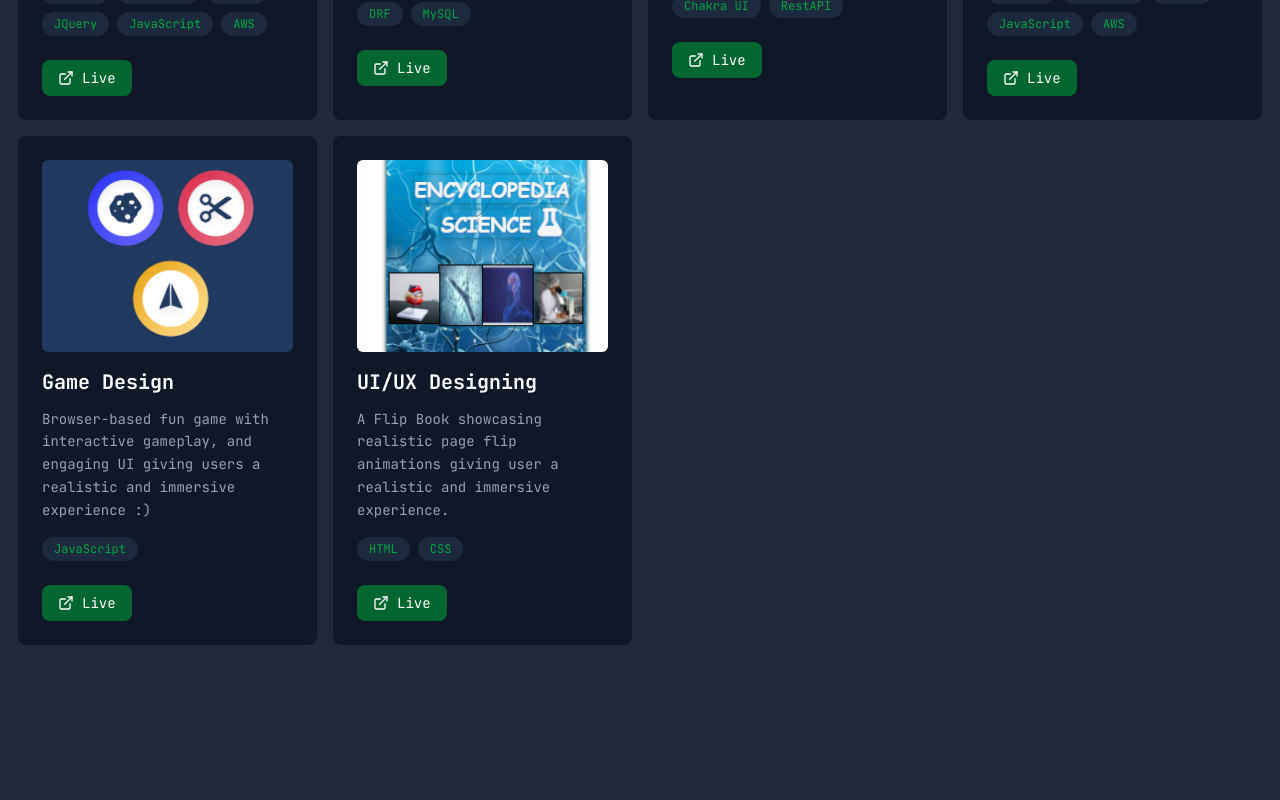
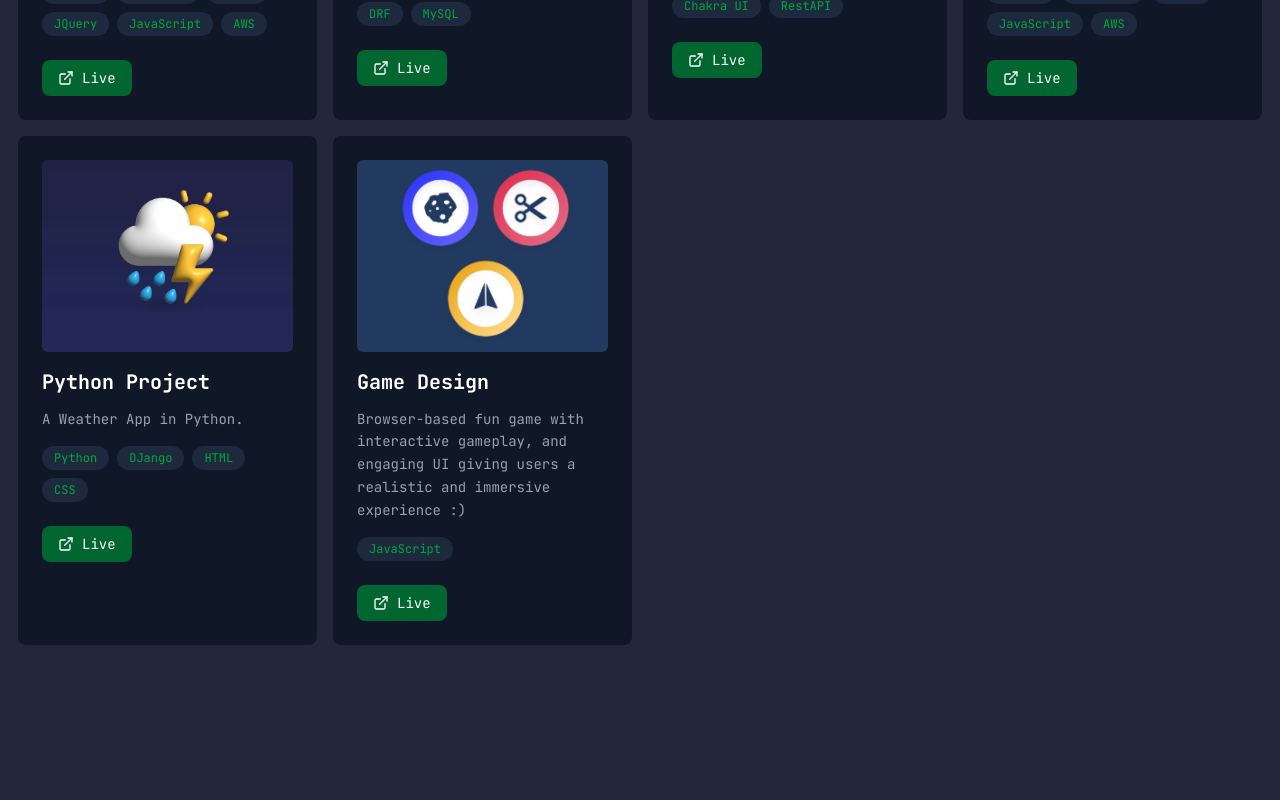
Before and after one commit to Sumnayak-Dev007/Portfolio, a Next.js app in the folder portfolio/: page / in a window 1280 px wide. Shown: the part 3640-4440 px from the top of the page. Built offline with nearby package versions, Linux system fonts and the light colour scheme.

Commit message:
project section

```diff
--- a/portfolio/app/components/Contact.jsx
+++ b/portfolio/app/components/Contact.jsx
@@ -118,7 +118,7 @@ export default function Contact() {
           initial={{ opacity: 0 }}
           whileInView={{ opacity: 1 }}
           transition={{ delay: 0.7, duration: 0.5 }}
-          className="text-gray-400 max-w-2xl mx-auto text-sm sm:text-base">
+          className="text-gray-400 max-w-4xl mx-auto text-sm sm:text-base">
             Whether it's a project, collaboration, or just a tech chat, I'm all ears.
           </motion.p>
         </motion.div>
--- a/portfolio/assets/assets.js
+++ b/portfolio/assets/assets.js
@@ -124,25 +124,26 @@ export const workData = [
     stack: ["Django", "Tailwind", "MySQL", "JavaScript", "AWS"],
   },
   {
+    title: 'Python Project',
+    description: 'API Project',
+    bgImage: '/work-8.jpg',
+    year: "2024",
+    tag: "Weather App",
+    link: "https://flipbook-jfru.onrender.com/",
+    features: "A Weather App in Python.",
+    stack: ["Python","DJango","HTML", "CSS"],
+  },
+  {
     title: 'Game Design',
     description: 'Frontend Project',
     bgImage: '/work-3.png',
     year: "2024",
     tag: "Game Zone",
-    link: "https://flipbook-jmkh.onrender.com/",
+    link: "https://django-weather-app-suc7.onrender.com/",
     features: "Browser-based fun game with interactive gameplay, and engaging UI giving users a realistic and immersive experience :)",
     stack: ["JavaScript"],
   },
-  {
-    title: 'UI/UX Designing',
-    description: 'Frontend Project',
-    bgImage: '/work-4.png',
-    year: "2024",
-    tag: "FlipBook",
-    link: "https://flipbook-jfru.onrender.com/",
-    features: "A Flip Book showcasing realistic page flip animations giving user a realistic and immersive experience.",
-    stack: ["HTML", "CSS"],
-  }
+
 ];
 
 
```
Also changed, not shown: portfolio/public/work-8.jpg (added).
